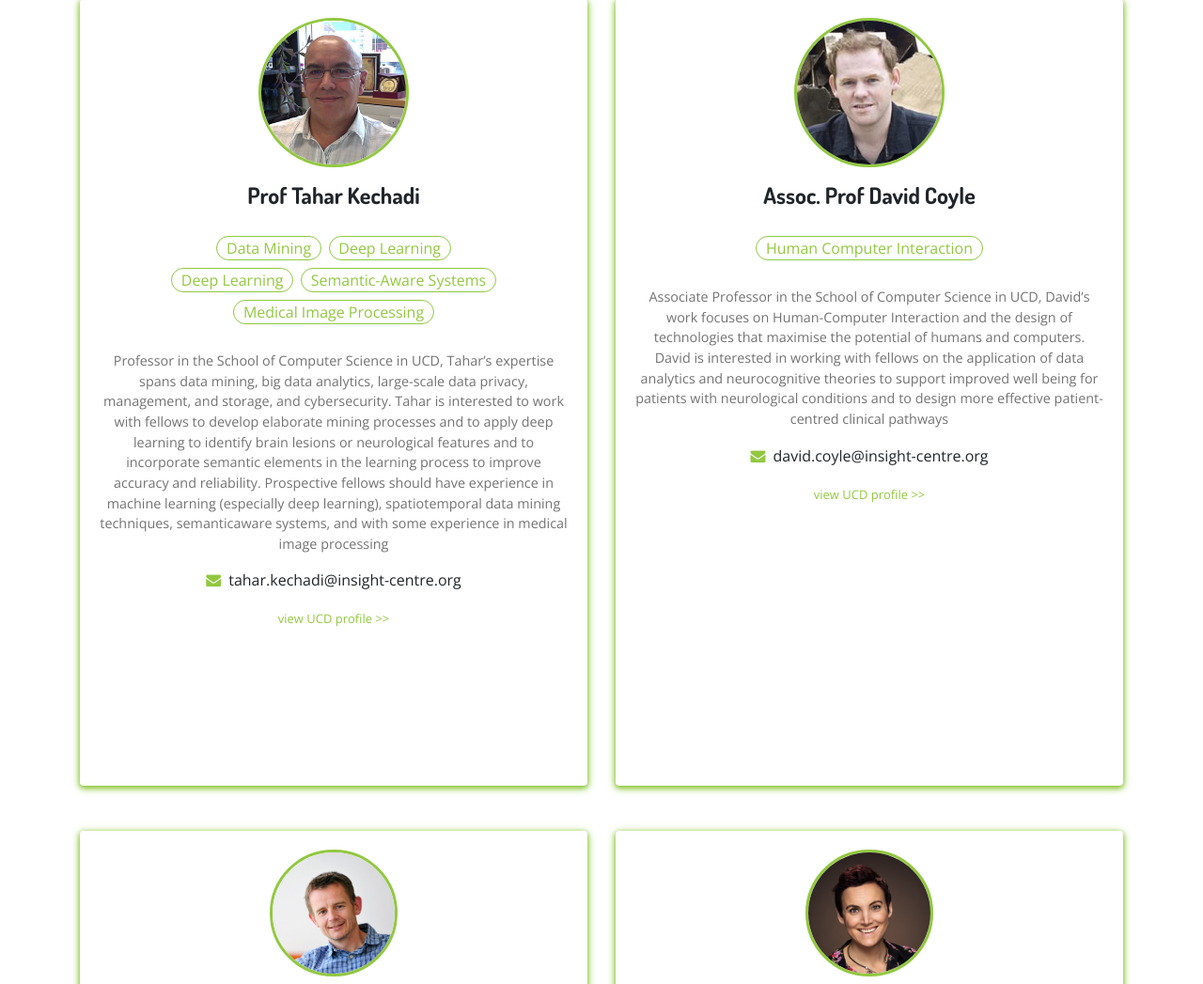
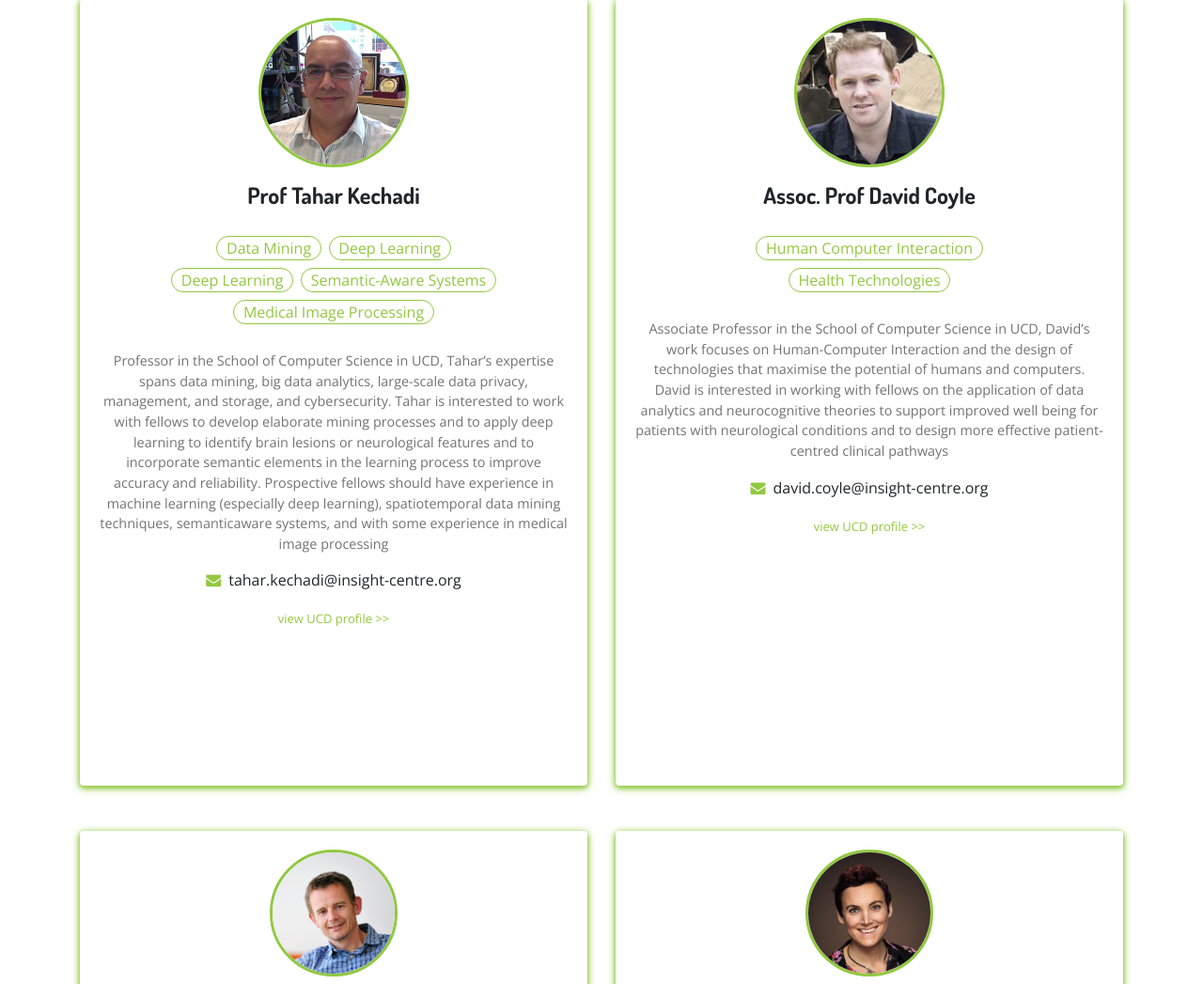
Before and after one commit to alicemoyon/neuroinsight_website, a plain HTML site: page supervisors.html in a window 1280 px wide. Shown: the part 3484-4531 px from the top of the page at 94% size. Drawn offline with nearby package versions, Linux system fonts and the light colour scheme.

Commit message:
Split D Coyle pills over two lines

```diff
--- a/supervisors.html
+++ b/supervisors.html
@@ -410,13 +410,13 @@
 						<!-- Title -->
 						<h3 class="card-title mt-2"><strong>Assoc. Prof David Coyle</strong></h3>
 						<div class="row my-4 text-center col-12 techniques mx-auto">
-							<div class="row mx-auto">
-								<div class="badge-pill mx-1 my-1">Human Computer Interaction</div>
+							<div class="row mx-auto col-12">
+								<div class="badge-pill mx-auto my-1">Human Computer Interaction</div>
 							</div>
-							<!--
-							<div class="row mx-auto">
+							<div class="row mx-auto col-12">
+								<div class="badge-pill mx-auto my-1">health technologies</div>
 							</div>
--->
+
 						</div>
 						<!-- Text -->
 						<p class="card-text mx-auto">Associate Professor in the School of
```
